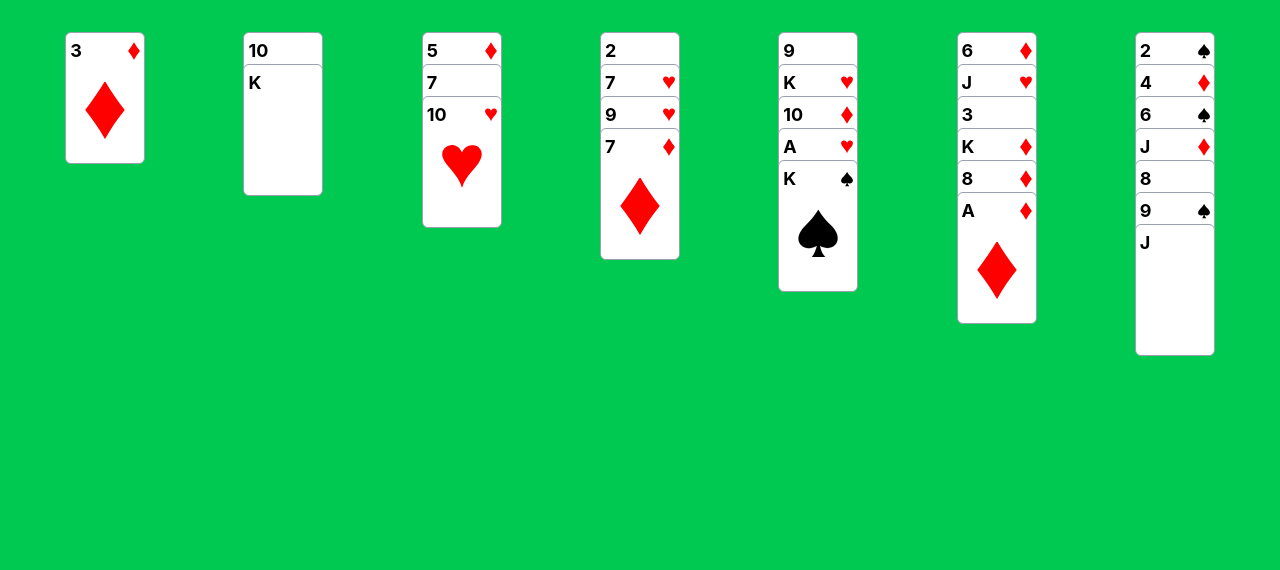
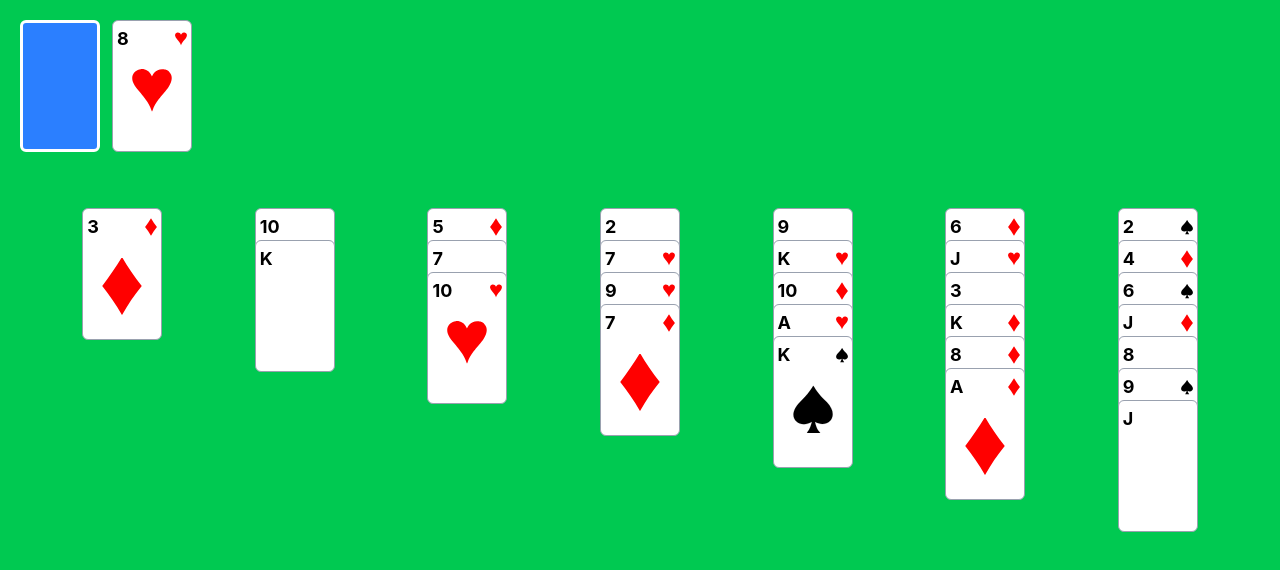
Before and after one commit to josephblair92/solitaire, a React (Vite) app: page / in a window 1280 px wide. Shown: the top 570 px of the page. Built offline with nearby package versions, Linux system fonts and the light colour scheme.

Commit message:
Add stock to layout

```diff
--- a/src/App.tsx
+++ b/src/App.tsx
@@ -1,3 +1,4 @@
+import { Stock } from "./components/Stock"
 import { Tableau } from "./components/Tableau"
 import "./styles.css"
 import * as Types from "./types/types"
@@ -87,13 +88,8 @@ function App() {
     }
   ]
   return (
-    <div className="bg-green-500 h-screen w-screen">
-      <div className="flex gap-2 p-2 flex-wrap">
-        {/* <CardStack cards={cards} />
-        <CardStack cards={[]} />
-        <CardStack cards={[...cards, ...cards]} faceDownUntilIndex={3} /> */}
-        {/* {gameState.map(card => <Card card={card} positionInStack={0} />)} */}
-      </div>
+    <div className="flex flex-col p-5 gap-10 bg-green-500 h-screen w-screen">
+      <Stock cards={gameState.stock}/>
       <Tableau piles={gameState.tableau} />
     </div>
   )
--- /dev/null
+++ b/src/components/Stock.tsx
@@ -0,0 +1,16 @@
+import type * as Types from "../types/types";
+import { Card } from "./Card";
+import { FaceDownCard } from "./FaceDownCard";
+
+export interface StockProps {
+    cards: Types.Card[]
+}
+
+export function Stock ({ cards }: StockProps) {
+    return (
+        <div className="flex gap-3">
+            <FaceDownCard />
+            <Card card={cards[0]} />
+        </div>
+    )
+}
```
